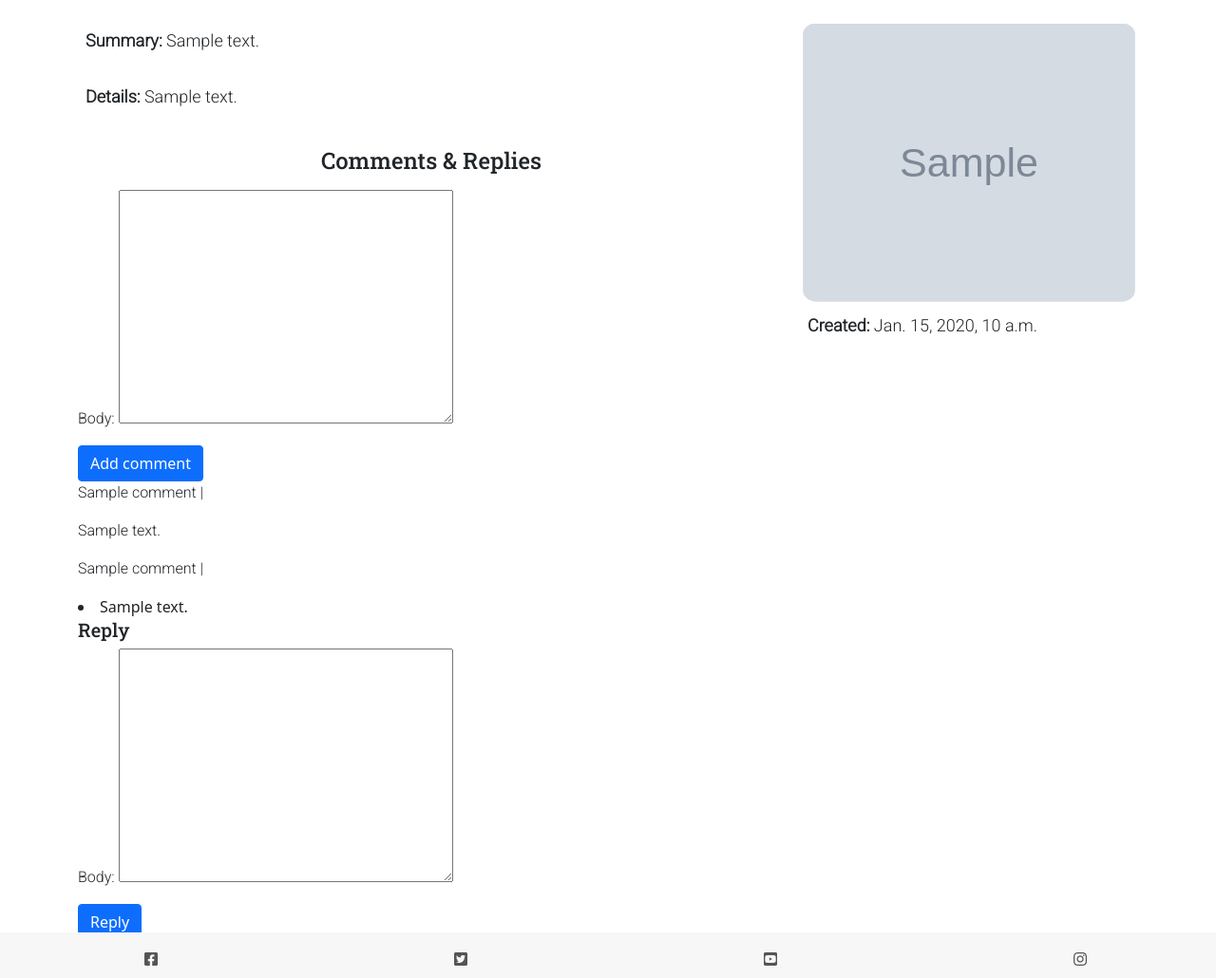
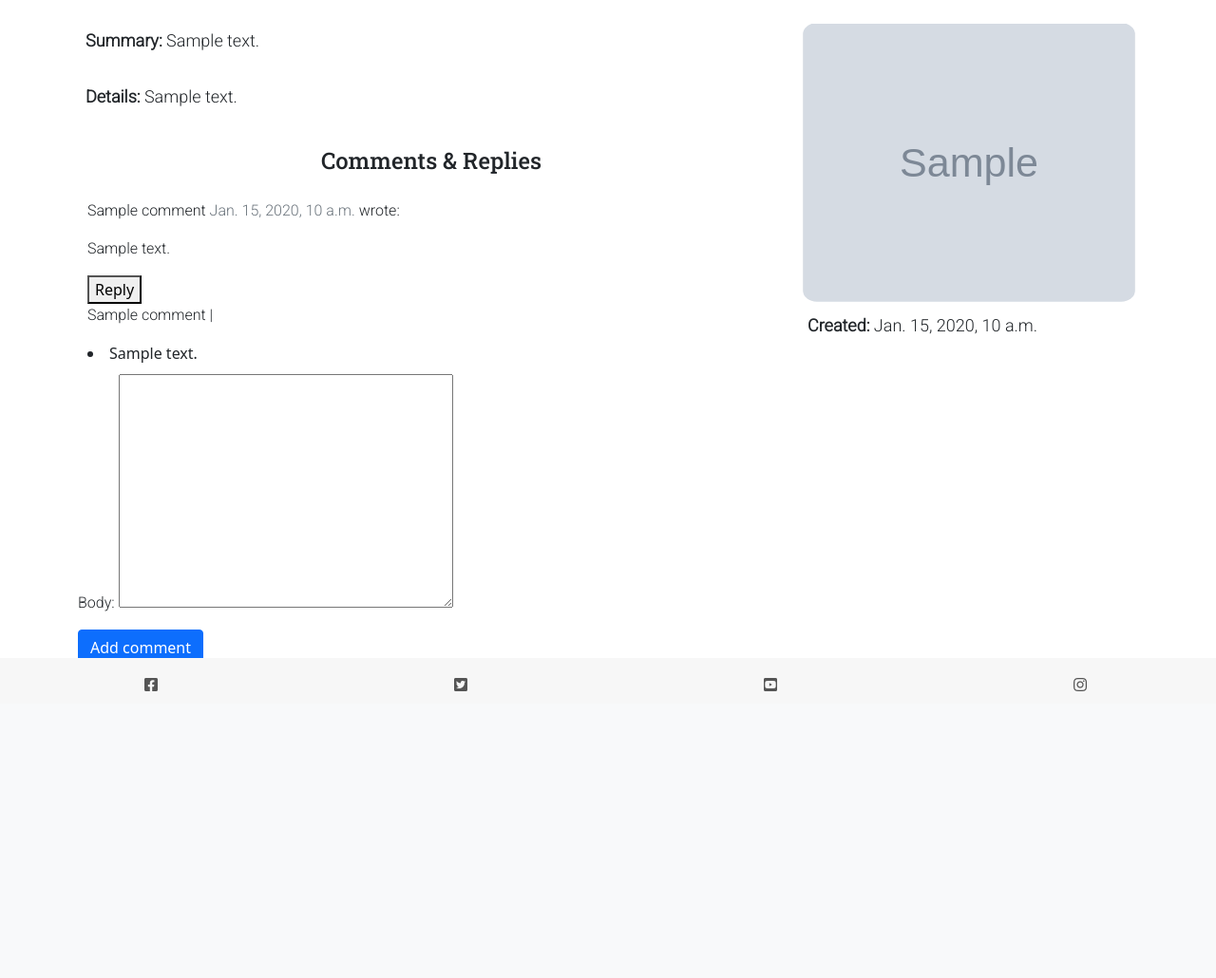
Before and after one commit to Code-Institute-Submissions/Gwgjnr-Wellness_Site_AugResub, a Django app: template virtual_sessions/templates/seminars/seminar_detail.html in a window 1280 px wide. Shown: the part 164-1194 px from the top of the page at 95% size. After the commit the page ends 892 px from the top, so only its background shows below. Run offline with Django 3.2, Linux system fonts and the light colour scheme; tables that the repository leaves empty hold one stand-in row (values such as "Sample post"); the template is opened without the code that fills it: values that come from a table or form of the project are taken from there, most other values are stand-ins (such as "Sample title", 1, 10 or a date in 2020); grey boxes marked "Sample" are stand-in pictures; some libraries are stand-ins or nearby versions.

Commit message:
added script to display reply boxes on click

```diff
--- a/static/css/base.css
+++ b/static/css/base.css
@@ -291,6 +291,10 @@ footer {
     font-size: large;
 }
 
+.reply_box {
+    display: none;
+}
+
 .message-container {
     position: fixed;
     top: 72px;
--- a/virtual_sessions/templates/seminars/seminar_detail.html
+++ b/virtual_sessions/templates/seminars/seminar_detail.html
@@ -18,24 +18,29 @@
             <p class="detail-text"><strong>Summary: </strong>{{ seminar.summary }}</p>
             <p class="detail-text"><strong>Details: </strong>{{ seminar.details }}</p>
             <h3 class="comments_header">Comments & Replies</h2>
+
                 <!-- Comments Form -->
-                <form action="{% url 'seminar_detail' seminar.slug %}" method="post">
-                    {{ comment_form.as_p }}
-                    {% csrf_token %}
-                    <button class="btn btn-primary" type="submit">Add comment</button>
-                </form>
-
-                <!-- Comment with nested comments -->
                 {% for comment in comments %}
-                <div class="comment">
-                    <p class="info">{{ comment.name }} | {{ comment.created }}</p>
-                    {{ comment.body|linebreaks }}
+                <div class="comments" style="padding: 10px;">
+                    <p class="font-weight-bold">
+                        <!-- The commenter's name goes here. Check the model if you're not sure what that is -->
+                        {{ comment.name }}
+                        <span class=" text-muted font-weight-normal">
+                            <!-- The comment's created date goes here -->
+                            {{ comment.created_on }}
+                        </span> wrote:
+                    </p>
+                    <!-- The body of the comment goes before the | -->
+                    {{ comment.body | linebreaks }}
+                    <button onclick="myFunction()">Reply</button>
 
                     {% for reply in comment.replies.all %}
                     <p class="info">{{ reply.name }} | {{ reply.created }}</p>
                     <li>{{ reply.body }}</li>
+
                     {% endfor %}
 
+                    <div class="reply_box">
                         <h5>Reply</h5>
                         <form action="{% url 'seminar_detail' seminar.slug %}" method="post">
                             {{ comment_form.as_p }}
@@ -45,9 +50,25 @@
                             <input class="btn btn-primary" type="submit" value="Reply">
                         </form>
                     </div>
+
+                </div>
                 {% empty %}
                 <h4>There are no comments yet.</h4>
                 {% endfor %}
+
+
+
+
+
+
+                <form action="{% url 'seminar_detail' seminar.slug %}" method="post">
+                    {{ comment_form.as_p }}
+                    {% csrf_token %}
+                    <button class="btn btn-primary" type="submit">Add comment</button>
+                </form>
+
+                <!-- Comment with nested comments -->
+
 
         </div>
         <div class="col">
@@ -82,4 +103,18 @@
         </div>
     </div>
 </div>
+
+<script>
+    function myFunction() {
+        var reply_boxes = document.getElementsByClassName("reply_box");
+        for (var i = 0; i < reply_boxes.length; i++) {
+
+            if (reply_boxes[i].style.display === "none") {
+                reply_boxes[i].style.display = "block";
+            } else {
+                reply_boxes[i].style.display = "none";
+            }
+        }
+    }
+</script>
 {% endblock %}
```
Lines whose indentation alone changed are shown as unchanged.
